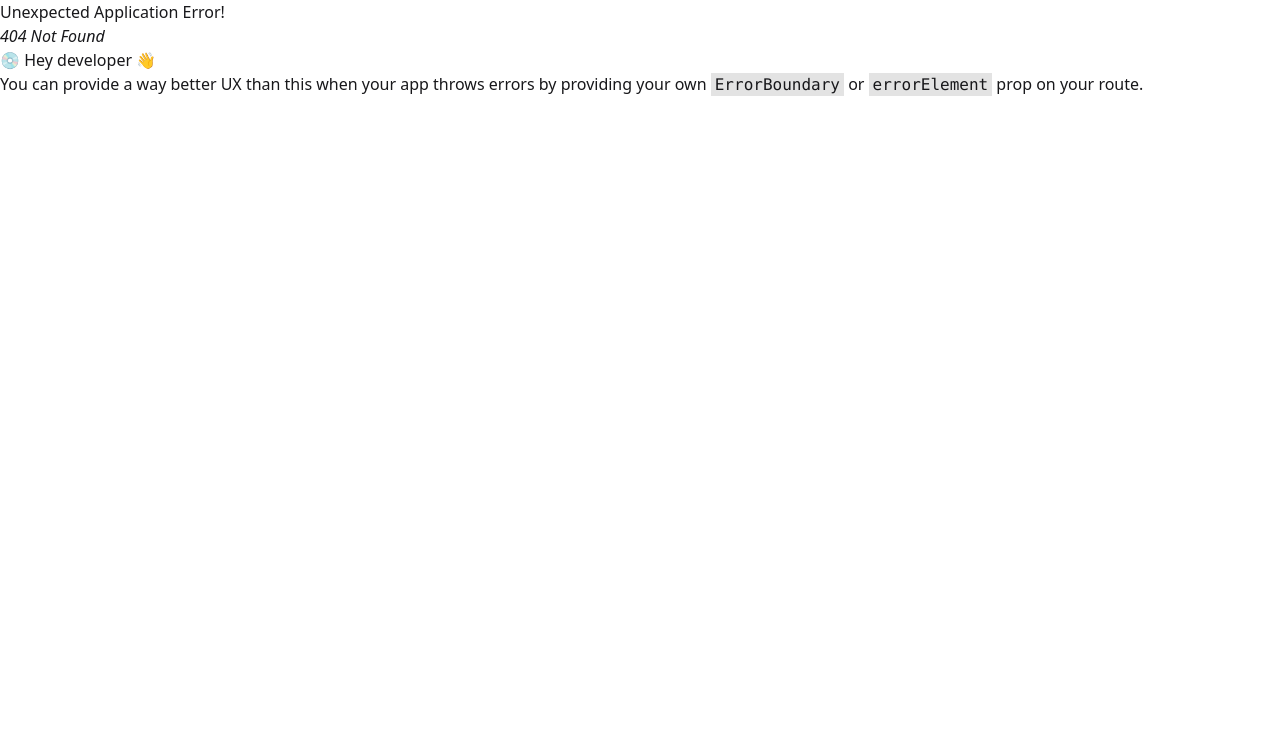
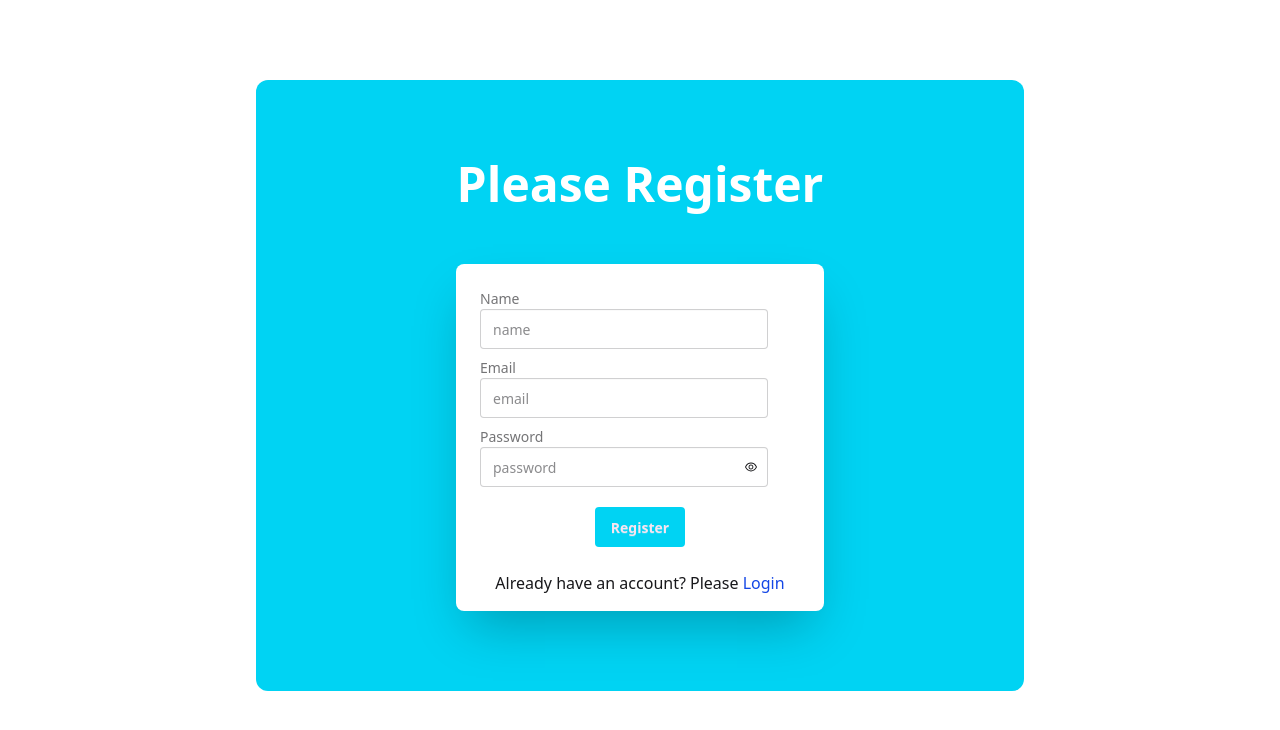
Before and after one commit to Likhon22/blog-client, a React (Vite) app: page /register in a window 1280 px wide. Before the commit this address had no page. Shown: the top 730 px of the page. Built offline with nearby package versions, Linux system fonts and the light colour scheme.

Commit message:
feat:added login feature

```diff
--- a/package.json
+++ b/package.json
@@ -11,11 +11,14 @@
   },
   "dependencies": {
     "@tailwindcss/vite": "^4.0.7",
+    "axios": "^1.7.9",
     "blog-client": "file:",
     "daisyui": "^5.0.0-beta.8",
     "firebase": "^11.3.1",
     "react": "^18.3.1",
     "react-dom": "^18.3.1",
+    "react-helmet-async": "^2.0.5",
+    "react-hot-toast": "^2.5.2",
     "react-icons": "^5.5.0",
     "react-quill": "^2.0.0",
     "react-router-dom": "^7.1.5",
--- /dev/null
+++ b/src/AuthProvider/AuthProvider.jsx
@@ -0,0 +1,38 @@
+/* eslint-disable react/prop-types */
+import { createContext, useState } from "react";
+import {
+  getAuth,
+  createUserWithEmailAndPassword,
+  updateProfile,
+} from "firebase/auth";
+import { app } from "../firebase/firebase.config";
+
+export const AuthContext = createContext();
+
+const AuthProvider = ({ children }) => {
+  const [err, setErr] = useState("");
+  const [loading, setLoading] = useState(true);
+  const auth = getAuth(app);
+  const register = (email, password) => {
+    try {
+      setLoading(true);
+      return createUserWithEmailAndPassword(auth, email, password);
+    } catch (e) {
+      setErr(e.message);
+    }
+  };
+  const updateUserName = async (name) => {
+    return await updateProfile(auth.currentUser, {
+      displayName: name,
+    });
+  };
+  const value = {
+    register,
+    err,
+    loading,
+    updateUserName,
+  };
+  return <AuthContext.Provider value={value}>{children}</AuthContext.Provider>;
+};
+
+export default AuthProvider;
--- a/src/firebase/firebase.config.js
+++ b/src/firebase/firebase.config.js
@@ -5,13 +5,13 @@ import { initializeApp } from "firebase/app";
 
 // Your web app's Firebase configuration
 const firebaseConfig = {
-  apiKey: "AIzaSyDI84LIjrtk1wViHp0BFs4hD0nWMahOsi8",
-  authDomain: "blog-management-5a3e5.firebaseapp.com",
-  projectId: "blog-management-5a3e5",
-  storageBucket: "blog-management-5a3e5.firebasestorage.app",
-  messagingSenderId: "264261432047",
-  appId: "1:264261432047:web:daa7df43054327d124611a"
+  apiKey: import.meta.env.VITE_FIREBASE_API_KEY,
+  authDomain: import.meta.env.VITE_FIREBASE_AUTH_DOMAIN,
+  projectId: import.meta.env.VITE_FIREBASE_PROJECT_ID,
+  storageBucket: import.meta.env.VITE_FIREBASE_STORAGE_BUCKET,
+  messagingSenderId: import.meta.env.VITE_FIREBASE_MESSAGING_SENDER_ID,
+  appId: import.meta.env.VITE_FIREBASE_APP_ID,
 };
 
 // Initialize Firebase
-const app = initializeApp(firebaseConfig);
+export const app = initializeApp(firebaseConfig);
--- /dev/null
+++ b/src/hooks/useAuth.ts
@@ -0,0 +1,9 @@
+import { useContext } from "react";
+import { AuthContext } from "../AuthProvider/AuthProvider";
+
+const useAuth = () => {
+  const auth = useContext(AuthContext);
+  return auth;
+};
+
+export default useAuth;
--- a/src/main.jsx
+++ b/src/main.jsx
@@ -4,9 +4,17 @@ import "./index.css";
 
 import { RouterProvider } from "react-router-dom";
 import router from "./routes/router";
+import AuthProvider from "./AuthProvider/AuthProvider";
+import { HelmetProvider } from "react-helmet-async";
+import { Toaster } from "react-hot-toast";
 
 createRoot(document.getElementById("root")).render(
   <StrictMode>
-    <RouterProvider router={router} />
+    <AuthProvider>
+      <HelmetProvider>
+        <RouterProvider router={router}></RouterProvider>
+        <Toaster />
+      </HelmetProvider>
+    </AuthProvider>
   </StrictMode>
 );
--- a/src/pages/Login/Login.jsx
+++ b/src/pages/Login/Login.jsx
@@ -14,6 +14,8 @@ const Login = () => {
     e.preventDefault();
     const form = e.target;
     const email = form.email.value;
+    const password = form.password.value;
+
     // const res = await axios.get(`/users/${email}`);
 
     // const username = res?.data?.username;
--- /dev/null
+++ b/src/pages/Register/Register.jsx
@@ -0,0 +1,136 @@
+import { Helmet } from "react-helmet-async";
+
+import { useState } from "react";
+import { AiOutlineEye, AiOutlineEyeInvisible } from "react-icons/ai";
+import { NavLink, useLocation, useNavigate } from "react-router-dom";
+import useAuth from "../../hooks/useAuth";
+import toast from "react-hot-toast";
+
+const Register = () => {
+  const [toggle, setToggle] = useState(false);
+  const navigate = useNavigate();
+  const { register, updateUserName } = useAuth();
+
+  const location = useLocation();
+  console.log(location);
+  const to = location?.state?.from?.pathname || "/";
+  const handleRegister = async (e) => {
+    e.preventDefault();
+    const form = e.target;
+
+    const name = form.name.value;
+    const email = form.email.value;
+    const password = form.password.value;
+    if (password.length < 6) {
+      toast.error("Password must be at least 6 characters");
+      return;
+    }
+
+    try {
+      const data = await register(email, password);
+      await updateUserName(name);
+      const userEmail = data.user.email;
+
+      if (userEmail) {
+        const userInfo = {
+          name: data.user.displayName,
+          email: userEmail,
+        };
+        console.log(userInfo);
+      }
+      //   navigate("/login");
+      toast.success("Registered Successfully");
+    } catch (err) {
+      toast.error(err.message);
+    }
+  };
+  return (
+    <div>
+      <Helmet>
+        <title>Blog | Register</title>
+      </Helmet>
+      <div className="md:w-3/5 mx-4 md:mx-auto items-center mt-20 py-16 bg-cyan-400 rounded-xl">
+        <div className="hero-content flex-col ">
+          <div className="text-center lg:text-left">
+            <h1 className=" text-3xl md:text-4xl lg:text-5xl font-bold mb-10 text-white">
+              Please Register{" "}
+            </h1>
+          </div>
+          <div className="card md:w-3/4   lg:w-1/2   shadow-2xl bg-base-100">
+            <form className="card-body" onSubmit={handleRegister}>
+              <div className="form-control flex flex-col ">
+                <label className="label">
+                  <span className="label-text">Name</span>
+                </label>
+                <input
+                  type="text"
+                  placeholder="name"
+                  name="name"
+                  className="input input-bordered w-[90%]"
+                  required
+                />
+              </div>
+              <div className="form-control flex flex-col ">
+                <label className="label">
+                  <span className="label-text">Email</span>
+                </label>
+                <input
+                  type="email"
+                  placeholder="email"
+                  name="email"
+                  className="input input-bordered w-[90%]"
+                  required
+                />
+              </div>
+
+              <div className="form-control">
+                <label className="label">
+                  <span className="label-text">Password</span>
+                </label>
+                <div className="flex items-center relative ">
+                  <input
+                    type={toggle ? "text" : "password"}
+                    placeholder="password"
+                    name="password"
+                    className="input input-bordered w-[90%] "
+                    required
+                  />
+                  {toggle ? (
+                    <AiOutlineEyeInvisible
+                      onClick={() => setToggle(!toggle)}
+                      className="relative right-6 cursor-pointer"
+                    ></AiOutlineEyeInvisible>
+                  ) : (
+                    <AiOutlineEye
+                      onClick={() => setToggle(!toggle)}
+                      className="relative right-6 cursor-pointer"
+                    ></AiOutlineEye>
+                  )}
+                </div>
+              </div>
+              <div className="form-control flex justify-center mt-3">
+                <button
+                  type="submit"
+                  className="btn btn-secondary bg-cyan-400 hover:bg-cyan-600 border-none shadow-none"
+                >
+                  Register
+                </button>
+              </div>
+            </form>
+            <p className="text-center mb-4">
+              Already have an account? Please{" "}
+              <NavLink
+                to="/login"
+                className="text-blue-700 hover:border-b border-black"
+              >
+                Login
+              </NavLink>
+            </p>
+          </div>
+        </div>
+      </div>
+    </div>
+  );
+};
+
+export default Register;
--- a/src/routes/router.jsx
+++ b/src/routes/router.jsx
@@ -2,6 +2,7 @@ import { createBrowserRouter } from "react-router-dom";
 import App from "../App";
 import Home from "../pages/Home/Home";
 import Login from "../pages/Login/Login";
+import Register from "../pages/Register/Register";
 
 const router = createBrowserRouter([
   {
@@ -18,6 +19,10 @@ const router = createBrowserRouter([
     path: "/login",
     element: <Login />,
   },
+  {
+    path: "/register",
+    element: <Register />,
+  },
 ]);
 
 export default router;
```
Also changed, not shown: 1 other file (tests, documents, lock files or other folders).
